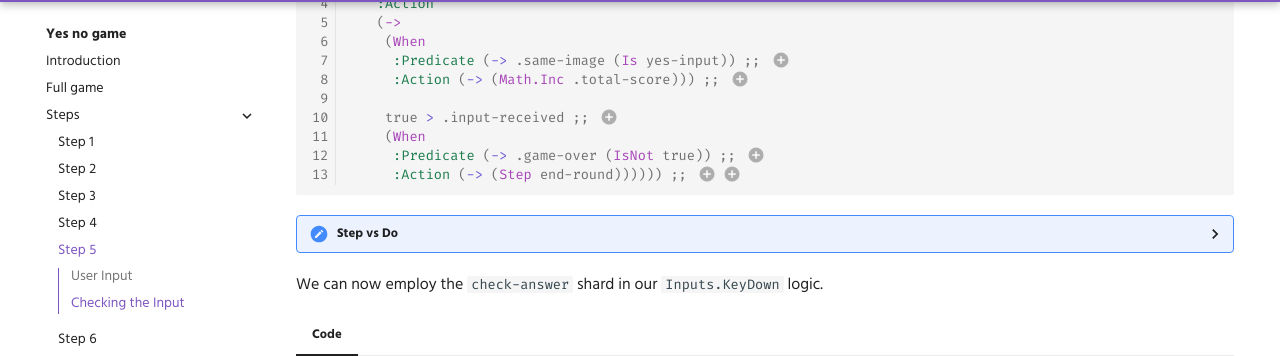
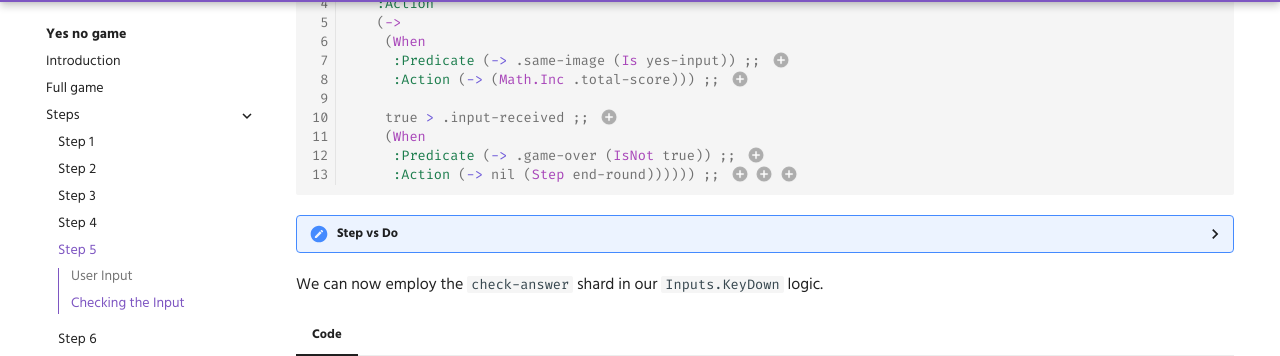
Before and after one commit to fragcolor-xyz/shards-examples, an MkDocs documentation site: the page built from tutorials/yes-no-game/steps/step-5.md, in a window 1280 px wide and 900 px high, scrolled down 2311 px. Shown: the part 94-450 px from the top of the window. Built offline with MkDocs 1.6.1 and Material for MkDocs 9.7.7, drawn with Linux system fonts in a browser that asks for light colours; comment, search, counter and statistics services are not loaded.

Commit message:
Add `nil` to yes-no game partial code to prevent compilation errors
Related to "Attempted to call an already composed wire with a different input type" error as described in issue #55

Also add explanation regarding `nil`

````diff
--- a/tutorials/yes-no-game/steps/step-5.md
+++ b/tutorials/yes-no-game/steps/step-5.md
@@ -132,7 +132,7 @@ Set `.input-received` to true to prevent further user input, and end the round i
         true > .input-received ;; (5)
         (When
          :Predicate (-> .game-over (IsNot true)) ;; (6)
-         :Action (-> (Step end-round)))))) ;; (7)(8)
+         :Action (-> nil (Step end-round)))))) ;; (7)(8)(9)
     ```
 
     1. Take in the user's input.
@@ -143,6 +143,7 @@ Set `.input-received` to true to prevent further user input, and end the round i
     6. If it is not Game Over yet...
     7. ... end the round.
     8. [`Step`](https://docs.fragcolor.xyz/docs/shards/General/Step/) runs a wire inline.
+    9. `nil` ensures that any previous inputs (e.g. the Bool from `true > .input-received`) is not propagated into the wire
 
 ??? "Step vs Do"
     Step behaves similarly to [`Do`](https://docs.fragcolor.xyz/docs/shards/General/Do/), except that it allows you to use a *Looped Wire* like a function. `Step` will run one iteration of the Loop before returning control back to the Wire that called it. If you try to use `Do` on a Loop, the Loop will run indefinitely.
@@ -257,7 +258,7 @@ Cheers! Your game can now receive user input, tabulate the score, and allows pla
         true > .input-received
         (When
          :Predicate (-> .game-over (IsNot true))
-         :Action (-> (Step end-round))))))
+         :Action (-> nil (Step end-round))))))
 
 
     (defshards main-game-ui []
````
Also changed, not shown: tutorials/yes-no-game/steps/step-6.md (+1 -1 lines).
